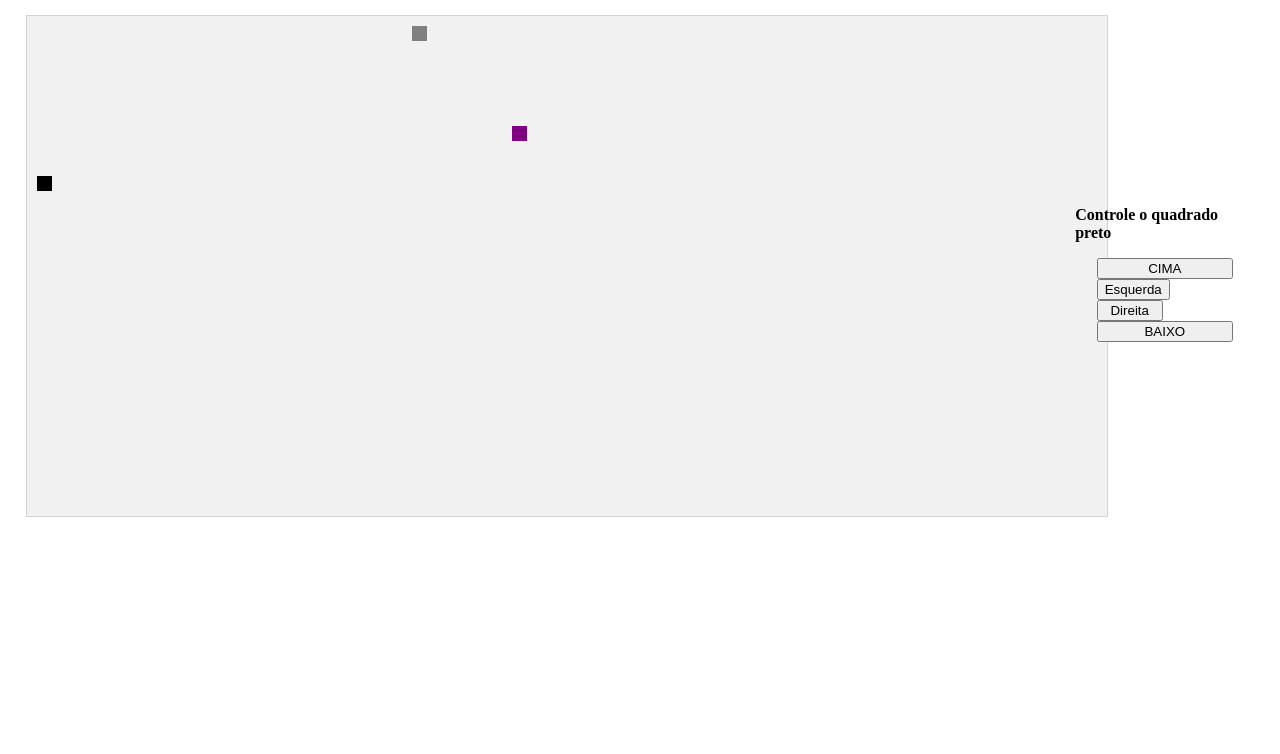
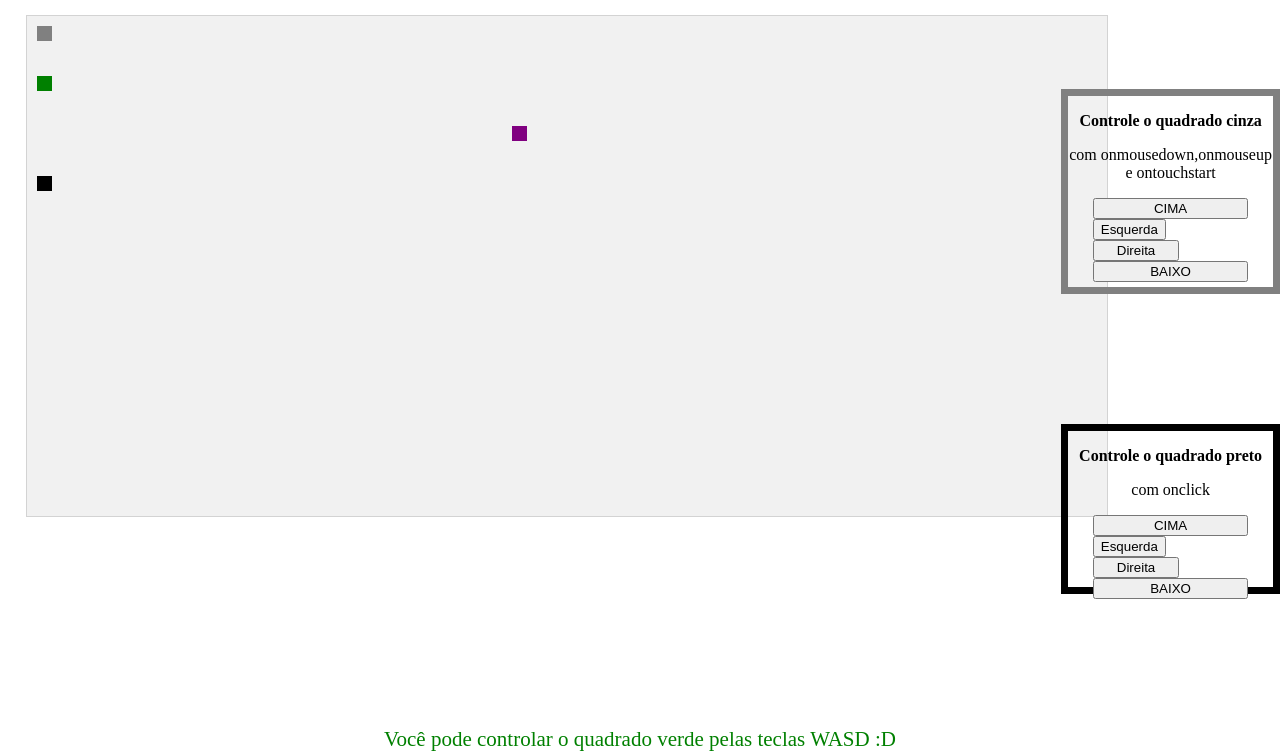
Before and after one commit to Ricardenho179/GameJs, a plain HTML site: page ProjetoNv2/index.html in a window 1280 px wide. Shown: the part 46-800 px from the top of the page. Drawn offline with Linux system fonts and the light colour scheme.

Commit message:
Melhoria de layout e movimentacao dos objetos

```diff
--- a/ProjetoNv2/index.css
+++ b/ProjetoNv2/index.css
@@ -14,14 +14,32 @@ body{
     flex-flow: column;
     width: 76%;
 }
-.posicionaControle {
+.posicionaControlePreto {
     display: flex;
-    width: 14%;
+    width: 16%;
     flex-flow: column;
-    justify-content: center;
+    justify-content: flex-start;
     align-items: center;
     position: absolute;
-    right: 2%;
+    right: 0%;
+    bottom: 20%;
+    border: 7px solid black;
+    height: 156px;
+}
+.posicionaControleCinza {
+    display: flex;
+    width: 16%;
+    flex-flow: column;
+    justify-content: flex-start;
+    align-items: center;
+    position: absolute;
+    height: 191px;
+    right: 0%;
+    bottom: 57.5%;
+    border: 7px solid grey;
+}
+.Texto {
+    text-align: center;
 }
 #idCanvas{
     position: absolute;
@@ -34,8 +52,15 @@ body{
     top: -1.9%;
 
 }
-body > div.posicionaControle > div > div > button:nth-child(2) {
-    width: 66px;
+body > div > div > div > button:nth-child(2) {
+    width: 86.5px;
+}
+.posicionaInformaçõesVerde {
+    position: absolute;
+    top: 94%;
+    color: green;
+    width: 64%;
+    font-size: 21px;
 }
 /* canvas::before {
     content: "";
--- a/ProjetoNv2/index.html
+++ b/ProjetoNv2/index.html
@@ -12,15 +12,41 @@
     </div>
 
 
-    <div class="posicionaControle">
-        <p><b>Controle o quadrado preto</b></p>
+    <div class="posicionaControlePreto">
+        <div class="Texto">
+            <p><b>Controle o quadrado preto</b></p>
+            <p>com onclick</p>
+        </div>
         <div class="console">
-            <button onclick="moveup()">CIMA</button>
+            <button onclick="moveupBlackPiece()">CIMA</button>
             <div class="direitaEsquerda">
-                <button onclick="moveleft()">Esquerda</button>
-                <button onclick="moveright()">Direita</button>
+                <button onclick="moveLeftBlackPiece()">Esquerda</button>
+                <button onclick="moveRightBlackPiece()">Direita</button>
             </div>
-            <button onclick="movedown()">BAIXO</button>
+            <button onclick="moveDownBlackPiece()">BAIXO</button>
+        </div>
+    </div>
+    <div class="posicionaControleCinza">
+        <div class="Texto">
+            <p><b>Controle o quadrado cinza</b></p>
+            <p>com onmousedown,onmouseup e ontouchstart</p>
+        </div>
+        <div class="console">
+            <button onmousedown="moveUpGreyPiece()" onmouseup="stopMove()" ontouchstart="moveUpGreyPiece()">CIMA</button>
+            <div class="direitaEsquerda">
+                <button onmousedown="moveLeftGreyPiece()" onmouseup="stopMove()" ontouchstart="moveLeftGreyPiece()">Esquerda</button>
+                <button onmousedown="moveRightGreyPiece()" onmouseup="stopMove()" ontouchstart="moveRightGreyPiece()">Direita</button>
+            </div>
+            <button onmousedown="moveDownGreyPiece()" onmouseup="stopMove()" ontouchstart="moveDownGreyPiece()">BAIXO</button>
+        </div>
+    </div>
+    <div class="posicionaInformaçõesVerde">
+        <div class="Texto">
+            <p>Você pode controlar o quadrado verde pelas teclas WASD :D</p>
+            <p>E é mais fácil que criar funções de movimentação pois para fazer isso</p>
+            <p>Só é necessário ter a chave de scan do teclado e comparar com o mygameArea</p>
+            <p>E o componente, então voce insere o id representante do teclado no caso das cetas</p>
+            <p>[37(esquerda), 39(direita), 38(Cima), 40(Baixo)] caso entrar no if manda se mover</p>
         </div>
     </div>
     <script src="index.js"></script>
--- a/ProjetoNv2/index.js
+++ b/ProjetoNv2/index.js
@@ -1,4 +1,4 @@
-alert("Corrida de quadrados")
+alert("Descubra as funcionalidades de cada quadrado")
 function startGame() {
     myGameArea.start();
     GamePiece1 = new component(15, 15, "grey", 10, 10);
@@ -35,6 +35,13 @@ var myGameArea = {
         this.context = this.canvas.getContext("2d");
         document.body.insertBefore(this.canvas, document.body.childNodes[0]);
         this.interval = setInterval(updateGameArea, 20);
+        //inserindo comando por teclado
+        window.addEventListener('keydown', function (e) {
+          myGameArea.key = e.keyCode;
+        })
+        window.addEventListener('keyup', function (e) {
+          myGameArea.key = false;
+        })
     },
     clear : function() {
         this.context.clearRect(0, 0, this.canvas.width, this.canvas.height);
@@ -46,26 +53,59 @@ function updateGameArea() {
     myGameArea.clear();
     myGamePiece.newPos();
     myGamePiece.update();
-    GamePiece1.x += 1.5;
+    GamePiece1.newPos();
     GamePiece1.update();
-    GamePiece2.x += 3;
-    GamePiece2.y += 3;
+    GamePiece2.speedX = 0;
+    GamePiece2.speedY = 0;
+    if (myGameArea.key && myGameArea.key == 65) {GamePiece2.speedX = -2; }
+    if (myGameArea.key && myGameArea.key == 68) {GamePiece2.speedX = 2; }
+    if (myGameArea.key && myGameArea.key == 87) {GamePiece2.speedY = -2; }
+    if (myGameArea.key && myGameArea.key == 83) {GamePiece2.speedY = 2; }
+    GamePiece2.newPos();
     GamePiece2.update();
     GamePiece3.x += 1.9;
     GamePiece3.update();
   }
-  function moveup() {
+  //CIMA
+  function moveupBlackPiece() {
     myGamePiece.speedY -= 1;
   }
-
-  function movedown() {
+  function moveUpGreyPiece() {
+    GamePiece1.speedY -=1;
+  }
+  //BAIXO
+  function moveDownBlackPiece() {
     myGamePiece.speedY += 1;
   }
-
-  function moveleft() {
+  function moveDownGreyPiece() {
+    GamePiece1.speedY +=1;
+  }
+  // GamePiece2.speedY +=1;
+  // GamePiece3.speedY +=1;
+  //Esquerda
+  function moveLeftBlackPiece() {
     myGamePiece.speedX -= 1;
   }
-
-  function moveright() {
+  function moveLeftGreyPiece() {
+    GamePiece1.speedX -= 1;
+  }
+  // GamePiece2.speedX -= 1;
+  // GamePiece3.speedX -= 1;
+  //Direita
+  function moveRightBlackPiece() {
     myGamePiece.speedX += 1;
   }
+  function moveRightGreyPiece() {
+  GamePiece1.speedX += 1;
+  }
+  // GamePiece2.speedX += 1;
+  // GamePiece3.speedX += 1;
+  //Stop
+  function stopMove() {
+    GamePiece1.speedX = 0;
+    GamePiece1.speedY = 0;
+    GamePiece2.speedX = 0;
+    GamePiece2.speedY = 0;
+    GamePiece3.speedX = 0;
+    GamePiece3.speedY = 0;
+  }
```
